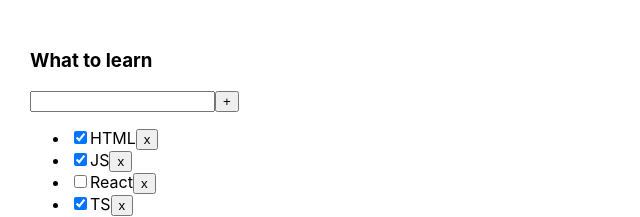
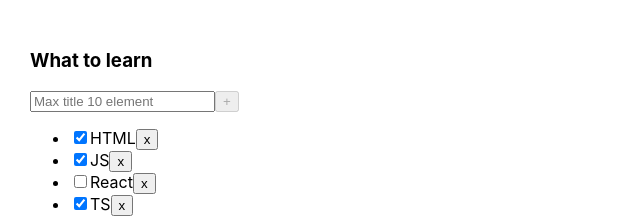
Before and after one commit to Tim1222/ClearFocus, a React (Vite) app: page / in a window 1280 px wide. Shown: the top 217 px of the page, without its empty margins (0-640 px from the left). Built offline with nearby package versions, Linux system fonts and the light colour scheme.

Commit message:
change useRef to useState and add rules for button

```diff
--- a/src/AddtaskForm.tsx
+++ b/src/AddtaskForm.tsx
@@ -1,4 +1,4 @@
-import {ChangeEvent, useRef, useState} from "react";
+import {useState} from "react";
 
 type AddTaskFormPropsType = {
     createTask: (title: string) => void
@@ -6,18 +6,34 @@
 
 export const AddtaskForm = ({createTask}: AddTaskFormPropsType) => {
 
-    const inputRef = useRef<HTMLInputElement>(null)
-
+    //const inputRef = useRef<HTMLInputElement>(null)
+    const [taskInput, setTaskInput] = useState('')
 
     return <div>
-        <input ref={inputRef}/>
-        <button onClick={() => {
-            if (
-                inputRef.current) {
-                createTask(inputRef.current.value)
-                inputRef.current.value = ''
-            }
+
+        {/*<input ref={inputRef}/>*/}
+        {/*<button onClick={() => {*/}
+        {/*    if (*/}
+        {/*        inputRef.current) {*/}
+        {/*        createTask(inputRef.current.value)*/}
+        {/*        inputRef.current.value = ''*/}
+        {/*    }*/}
+        {/*}}>+*/}
+        {/*</button>*/}
+        <input
+            placeholder={'Max title 10 element'}
+            value={taskInput}
+            onChange={(e) => {
+            setTaskInput(e.currentTarget.value)
+            console.log(taskInput)}}/>
+        <button
+            disabled={!taskInput || taskInput.length > 10}
+            onClick={() => {
+            createTask(taskInput)
+            setTaskInput('')
         }}>+
         </button>
+        {taskInput && <div>Max title 10 element</div>}
+        {taskInput.length > 10 && <div style={{color: 'red'}}>Title is too long</div>}
     </div>
 }
```
